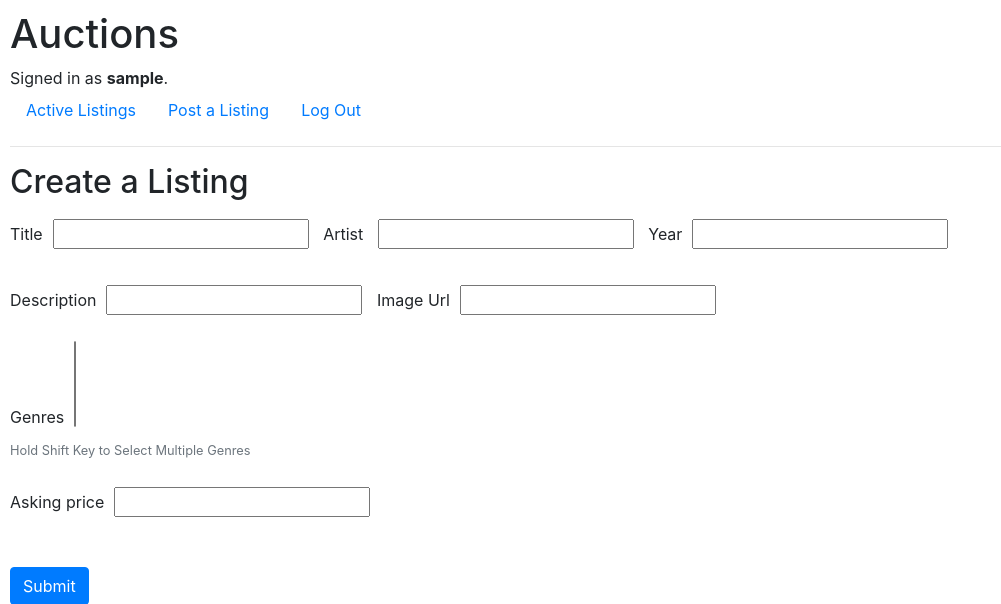
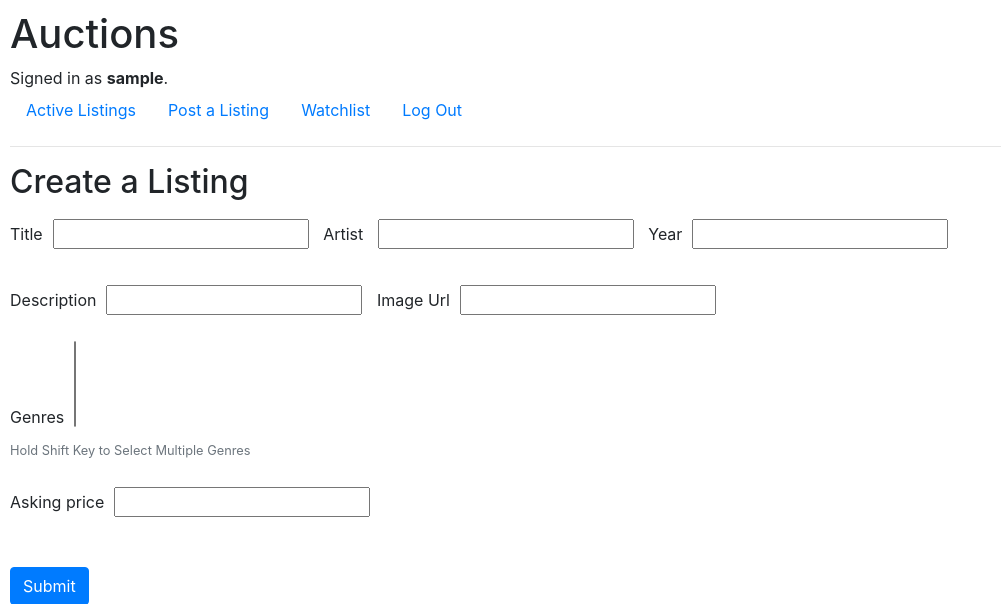
Before and after one commit to mrumiker/ebay-clone, a Django app: page /create in a window 1280 px wide. Shown: the top 604 px of the page, without its empty margins (0-1001 px from the left). Run offline with Django 3.2, Linux system fonts and the light colour scheme; the visitor is signed in with stand-in values (Sample User, id 1); data that the repository does not hold is empty; some libraries are stand-ins or nearby versions.

Commit message:
add Watchlist link to navbar

```diff
--- a/auctions/templates/auctions/layout.html
+++ b/auctions/templates/auctions/layout.html
@@ -28,6 +28,9 @@
             <a class="nav-link" href="{% url 'create' %}">Post a Listing</a>
         </li>
         <li class="nav-item">
+            <a class="nav-link" href="{% url 'watchlist' user.id %}">Watchlist</a>
+        </li>
+        <li class="nav-item">
             <a class="nav-link" href="{% url 'logout' %}">Log Out</a>
         </li>
         {% else %}
```
